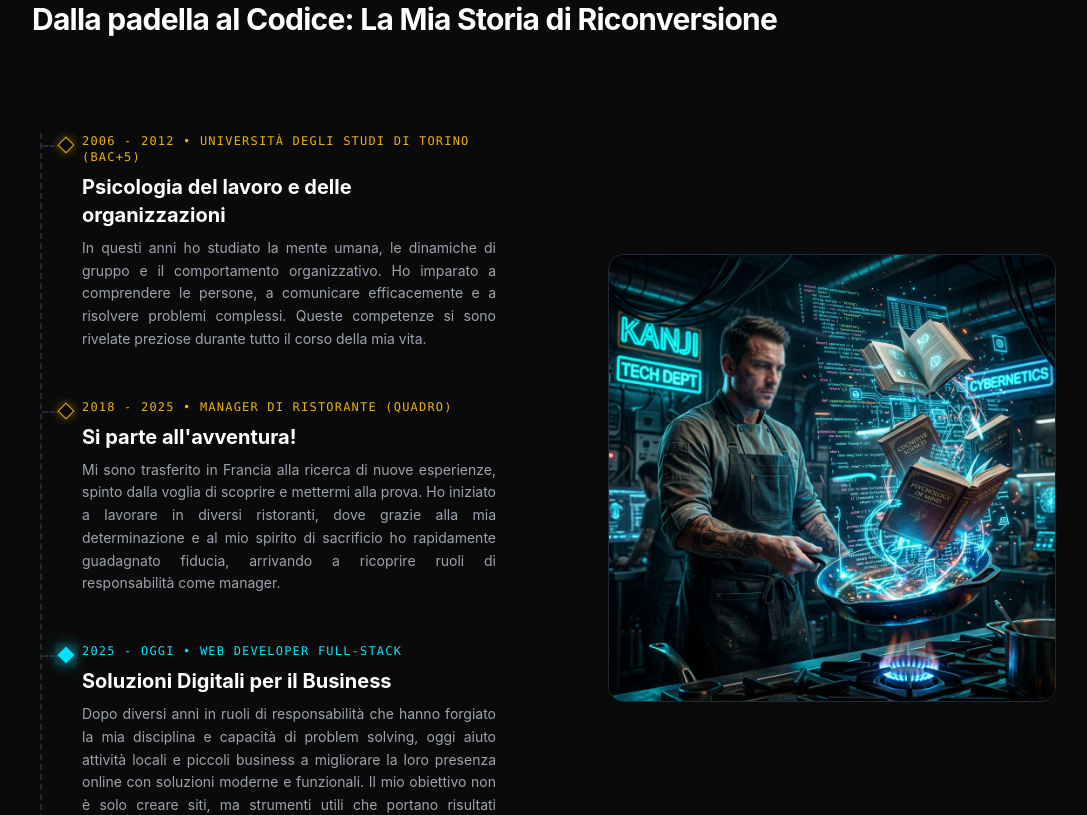
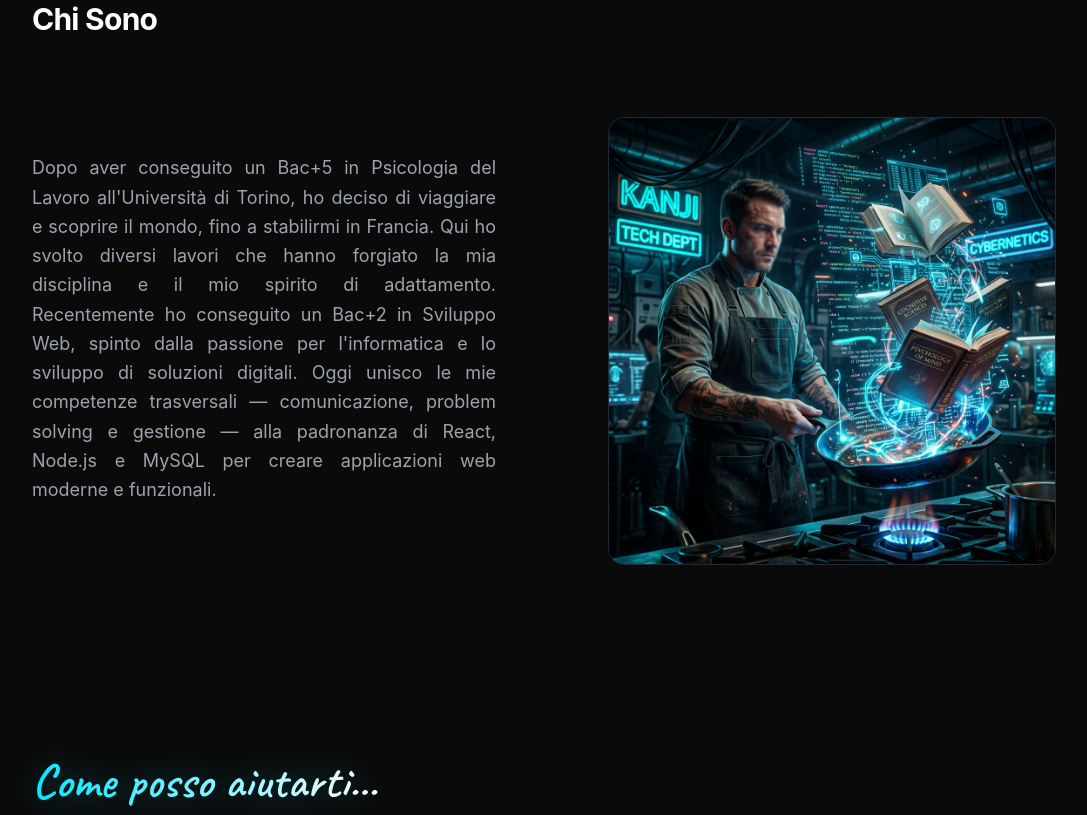
Before and after one commit to Osmond32/Portfolio, a React (Vite) app: page /#/ in a window 1280 px wide. Shown: the part 1280-2095 px from the top of the page, without its empty margins (96-1183 px from the left). Built offline with nearby package versions, Linux system fonts and the light colour scheme; no server answers.

Commit message:
feat(about): keep new paragraph text in original dark theme

```diff
--- a/src/Components/AboutSection.jsx
+++ b/src/Components/AboutSection.jsx
@@ -20,73 +20,11 @@ const AboutSection = () => {
 
       <div className="flex flex-col lg:flex-row gap-16 lg:gap-24 w-full">
 
-        {/* --- Colonna Sinistra: La TimeLine --- */}
-        <div className="flex-1 flex flex-col">
-
-          {/* Contenitore della linea temporale - Usiamo un bordo tratteggiato (dashed) per smarcarsi dal collega */}
-          <div className="border-l-2 border-dashed border-gray-800 ml-2 mt-4 space-y-12">
-
-            {/* Elemento 1 */}
-            <div className="relative pl-10 group cursor-default">
-              {/* Rametto orizzontale (stile cartella/git tree) */}
-              <div className="absolute top-3 left-0 w-5 border-t-2 border-dashed border-gray-800 group-hover:border-yellow-500/50 transition-colors"></div>
-
-              {/* Rombo luminoso (ruotato a 45 gradi) invece del classico pallino tondo */}
-              <span className="absolute left-[1.1rem] top-[0.4rem] w-3 h-3 rotate-45 border border-yellow-500 bg-dark shadow-[0_0_10px_rgba(234,179,8,0.5)] group-hover:scale-125 group-hover:bg-yellow-500 transition-all"></span>
-
-              <p className="text-yellow-500 font-mono text-xs tracking-widest uppercase mb-2">
-                {t('about.timeline.edu_date')}
-              </p>
-              <h4 className="text-xl font-bold text-white mb-2">
-                {t('about.timeline.edu_title')}
-              </h4>
-              <p className="text-gray-400 text-sm leading-relaxed text-justify">
-                {t('about.timeline.edu_desc')}
-              </p>
-            </div>
-
-            {/* Elemento 2 */}
-            <div className="relative pl-10 group cursor-default">
-              <div className="absolute top-3 left-0 w-5 border-t-2 border-dashed border-gray-800 group-hover:border-yellow-500/50 transition-colors"></div>
-
-              <span className="absolute left-[1.1rem] top-[0.4rem] w-3 h-3 rotate-45 border border-yellow-500 bg-dark shadow-[0_0_10px_rgba(234,179,8,0.5)] group-hover:scale-125 group-hover:bg-yellow-500 transition-all"></span>
-
-              <p className="text-yellow-500 font-mono text-xs tracking-widest uppercase mb-2">
-                {t('about.timeline.work_date')}
-              </p>
-              <h4 className="text-xl font-bold text-white mb-2">
-                {t('about.timeline.work_title')}
-              </h4>
-              <p className="text-gray-400 text-sm leading-relaxed text-justify">
-                {t('about.timeline.work_desc')}
-              </p>
-            </div>
-
-            {/* Elemento 3 (Attuale) */}
-            <div className="relative pl-10 group cursor-default">
-              <div className="absolute top-3 left-0 w-5 border-t-2 border-dashed border-gray-800 group-hover:border-primary/50 transition-colors"></div>
-
-              {/* Rombo Ciano Lampeggiante ad alta intensità (Presente) */}
-              <div className="absolute left-[1.1rem] top-[0.4rem] w-3 h-3 flex items-center justify-center group-hover:scale-125 transition-transform">
-                {/* L'onda radar che spara verso l'esterno per catturare l'occhio */}
-                <span className="absolute w-full h-full rotate-45 border border-primary bg-primary opacity-70 animate-ping group-hover:animate-none"></span>
-                {/* Il nodo fisico centrale */}
-                <span className="relative w-full h-full rotate-45 border border-primary bg-primary shadow-[0_0_15px_rgba(0,229,255,1)]"></span>
-              </div>
-
-              <p className="text-primary font-mono text-xs tracking-widest uppercase mb-2">
-                {t('about.timeline.dev_date')}
-              </p>
-              <h4 className="text-xl font-bold text-white mb-2">
-                {t('about.timeline.dev_title')}
-              </h4>
-              <p className="text-gray-400 text-sm leading-relaxed text-justify">
-                {t('about.timeline.dev_desc')}
-              </p>
-            </div>
-
-          </div>
-
+        {/* --- Colonna Sinistra: Testo --- */}
+        <div className="flex-1 flex flex-col justify-center">
+          <p className="text-gray-400 text-lg leading-relaxed text-justify mb-6">
+            {t('about.paragraph')}
+          </p>
         </div>
 
         {/* --- Colonna Destra: Immagine Padella generata dall'AI --- */}
--- a/src/i18n.js
+++ b/src/i18n.js
@@ -49,8 +49,9 @@ const resources = {
       },
       about: {
         title_sm: "A proposito di me...",
-        title: "Dalla padella al Codice: La Mia Storia di Riconversione",
-        image_alt: "Cucinare Codice e Psicologia",
+        title: "Chi Sono",
+        paragraph: "Dopo aver conseguito un Bac+5 in Psicologia del Lavoro all'Università di Torino, ho deciso di viaggiare e scoprire il mondo, fino a stabilirmi in Francia. Qui ho svolto diversi lavori che hanno forgiato la mia disciplina e il mio spirito di adattamento. Recentemente ho conseguito un Bac+2 in Sviluppo Web, spinto dalla passione per l'informatica e lo sviluppo di soluzioni digitali. Oggi unisco le mie competenze trasversali — comunicazione, problem solving e gestione — alla padronanza di React, Node.js e MySQL per creare applicazioni web moderne e funzionali.",
+        image_alt: "Il mio percorso professionale",
         timeline: {
           edu_date: "2006 - 2012 • Università degli studi di Torino (Bac+5)",
           edu_title: "Psicologia del lavoro e delle organizzazioni",
@@ -181,8 +182,9 @@ const resources = {
       },
       about: {
         title_sm: "About me...",
-        title: "From the Pan to the Code: My Career Change Story",
-        image_alt: "Cooking Code and Psychology",
+        title: "About Me",
+        paragraph: "After earning a Master's degree (Bac+5) in Work and Organizational Psychology from the University of Turin, I decided to travel and explore the world, eventually settling in France. There I held various roles that forged my discipline and adaptability. I recently completed a Bac+2 in Web Development, driven by my passion for technology and building digital solutions. Today I combine my cross-functional skills — communication, problem solving and management — with expertise in React, Node.js and MySQL to build modern, functional web applications.",
+        image_alt: "My professional journey",
         timeline: {
           edu_date: "2006 - 2012 • University of Turin (Master's Degree)",
           edu_title: "Work and Organizational Psychology",
@@ -313,8 +315,9 @@ const resources = {
       },
       about: {
         title_sm: "À propos de moi...",
-        title: "De la poêle au Code : Mon histoire de reconversion",
-        image_alt: "Cuisiner le Code et la Psychologie",
+        title: "Qui suis-je",
+        paragraph: "Après avoir obtenu un Bac+5 en Psychologie du Travail à l'Université de Turin, j'ai décidé de voyager et découvrir le monde, avant de m'installer en France. J'y ai exercé différents métiers qui ont forgé ma discipline et mon esprit d'adaptation. J'ai récemment obtenu un Bac+2 en Développement Web, poussé par ma passion pour l'informatique et la création de solutions numériques. Aujourd'hui, je combine mes compétences transversales — communication, résolution de problèmes et gestion — avec la maîtrise de React, Node.js et MySQL pour créer des applications web modernes et fonctionnelles.",
+        image_alt: "Mon parcours professionnel",
         timeline: {
           edu_date: "2006 - 2012 • Université de Turin (Bac+5)",
           edu_title: "Psychologie du travail et des organisations",
```
